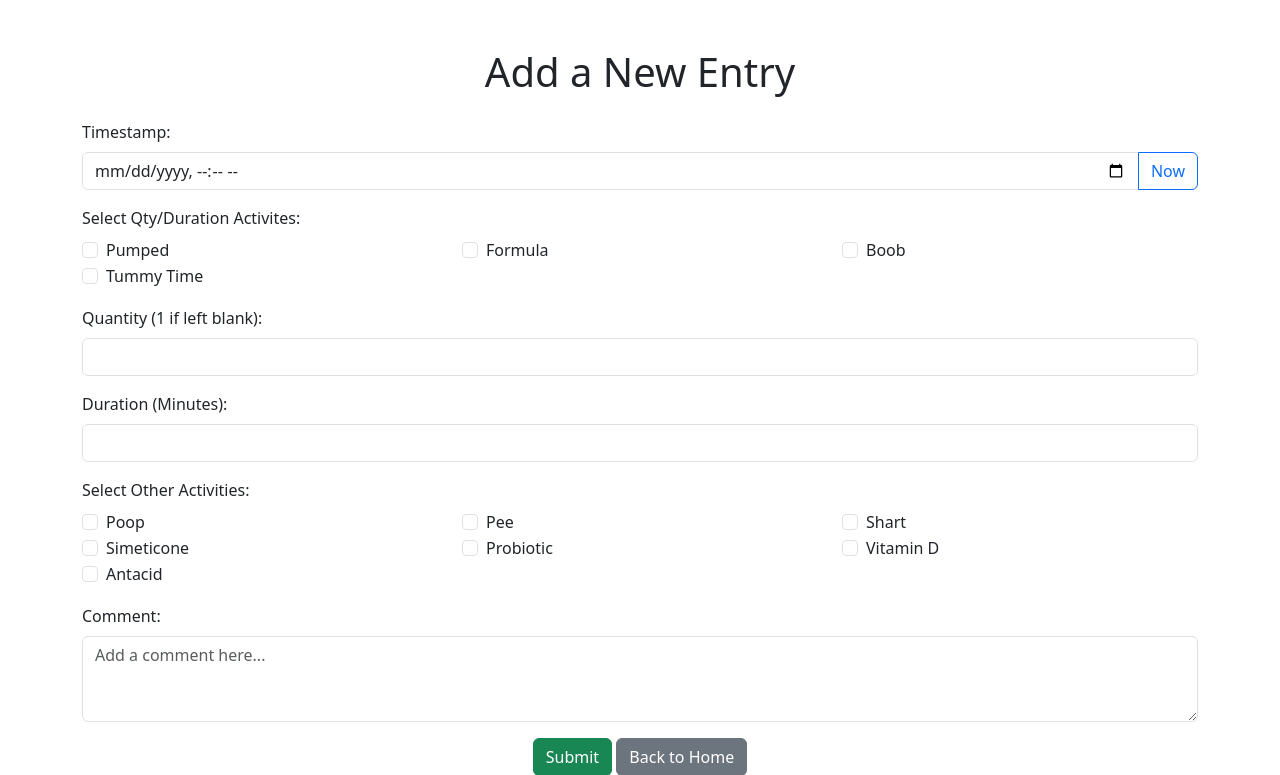
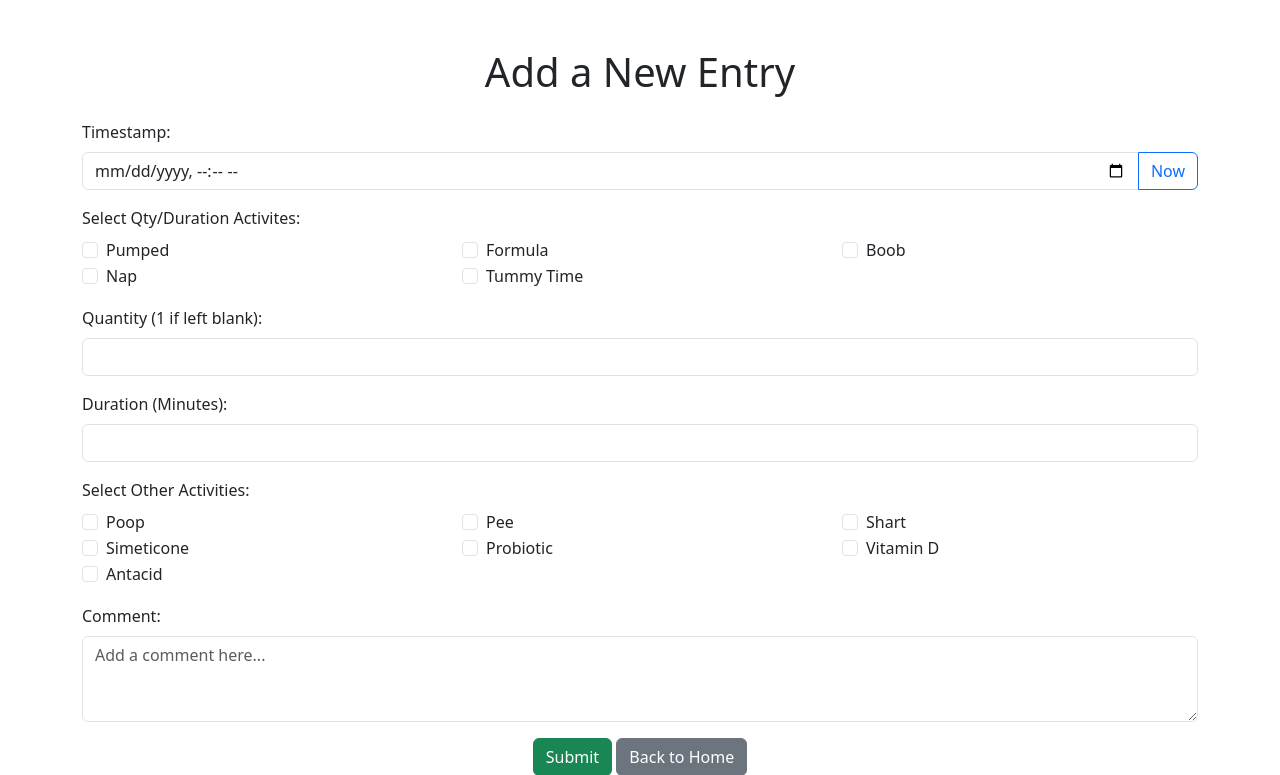
Before and after one commit to bobwoodcock/nurture-iq, a Flask app: page /add in a window 1280 px wide. Shown: the top 775 px of the page. Run offline with Flask 3, Linux system fonts and the light colour scheme.

Commit message:
Added nap activity.

```diff
--- a/app.py
+++ b/app.py
@@ -67,7 +67,7 @@ def add_entry():
 
         for activity in activities:
             entry_quantity = quantity if activity in ('Pumped', 'Formula', 'Boob') else 1
-            entry_duration = duration if activity in ('Pumped', 'Formula', 'Boob', 'Tummy Time') else None
+            entry_duration = duration if activity in ('Pumped', 'Formula', 'Boob', 'Tummy Time', 'Nap') else None
             new_entry = BabyLog(
                 ts=ts,
                 activity=activity,
--- a/templates/add_entry.html
+++ b/templates/add_entry.html
@@ -53,6 +53,12 @@
                     <div class="form-check">
                         <input type="checkbox" id="boob" name="activities" value="Boob" class="form-check-input">
                         <label for="boob" class="form-check-label">Boob</label>
+                    </div>
+                </div>
+                <div class="col-6 col-md-4">
+                    <div class="form-check">
+                        <input type="checkbox" id="nap" name="activities" value="Nap" class="form-check-input">
+                        <label for="nap" class="form-check-label">Nap</label>
                     </div>
                 </div>
                 <div class="col-6 col-md-4">
```
